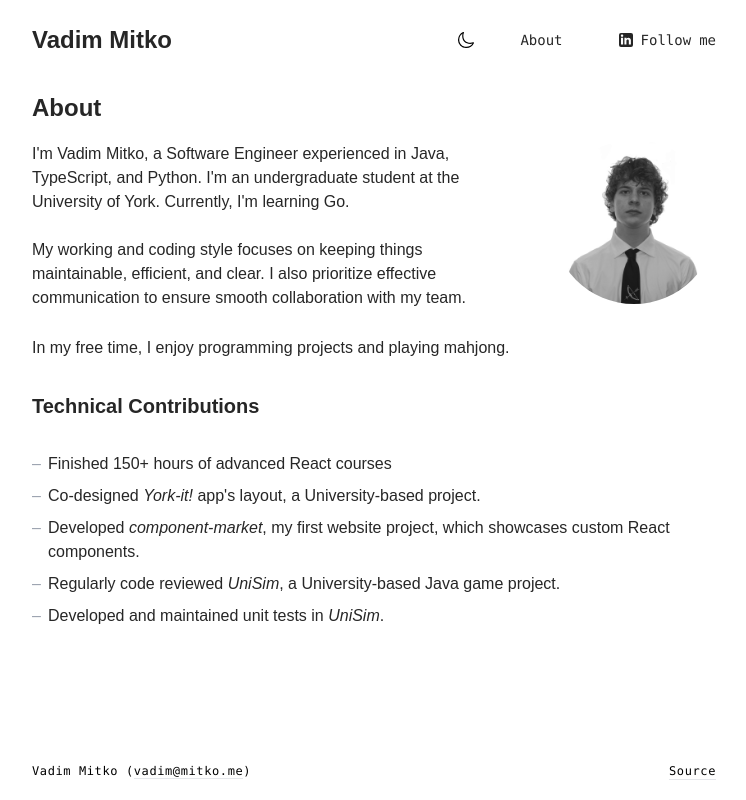
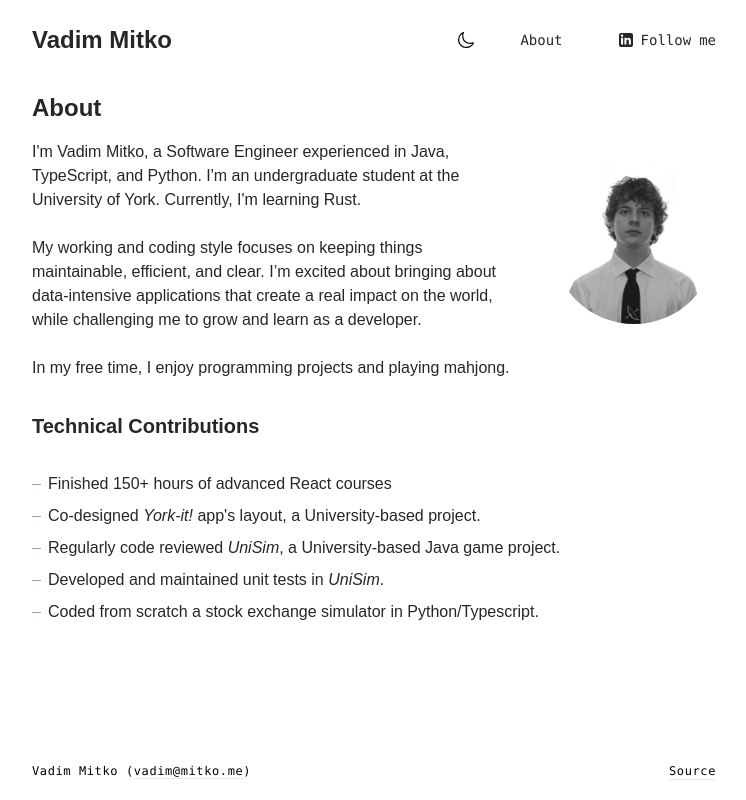
Before and after one commit to mitkoooo/personal-website, a Next.js app: page /about in a window 1280 px wide. Shown: the whole page, without its empty margins (266-1012 px from the left). Built offline with nearby package versions, Linux system fonts and the light colour scheme.

Commit message:
chore(About): Update About section

```diff
--- a/src/app/markdown/about.mdx
+++ b/src/app/markdown/about.mdx
@@ -12,12 +12,11 @@ import ProfileImage from "@/app/(components)/ProfileImage";
 
 I&apos;m Vadim Mitko, a Software Engineer experienced in Java,
 TypeScript, and Python. I&apos;m an undergraduate student at the
-University of York. Currently, I&apos;m learning Go.\
+University of York. Currently, I&apos;m learning Rust.\
 \
-My working and coding style focuses on keeping things maintainable,
-efficient, and clear. I also prioritize effective communication to
-ensure smooth collaboration with my team.
-
+My working and coding style focuses on keeping things maintainable, efficient, and clear.
+I’m excited about bringing about data-intensive applications that create a real impact on the world,
+while challenging me to grow and learn as a developer.
 </div>
 \
 In my free time, I enjoy programming projects and playing mahjong.
@@ -28,6 +27,6 @@ In my free time, I enjoy programming projects and playing mahjong.
 
       - Finished 150+ hours of advanced React courses
       - Co-designed _York-it!_ app's layout, a University-based project.
-      - Developed _component-market_, my first website project, which showcases custom React components.
       - Regularly code reviewed _UniSim_, a University-based Java game project.
       - Developed and maintained unit tests in _UniSim_.
+      - Coded from scratch a stock exchange simulator in Python/Typescript.
```
